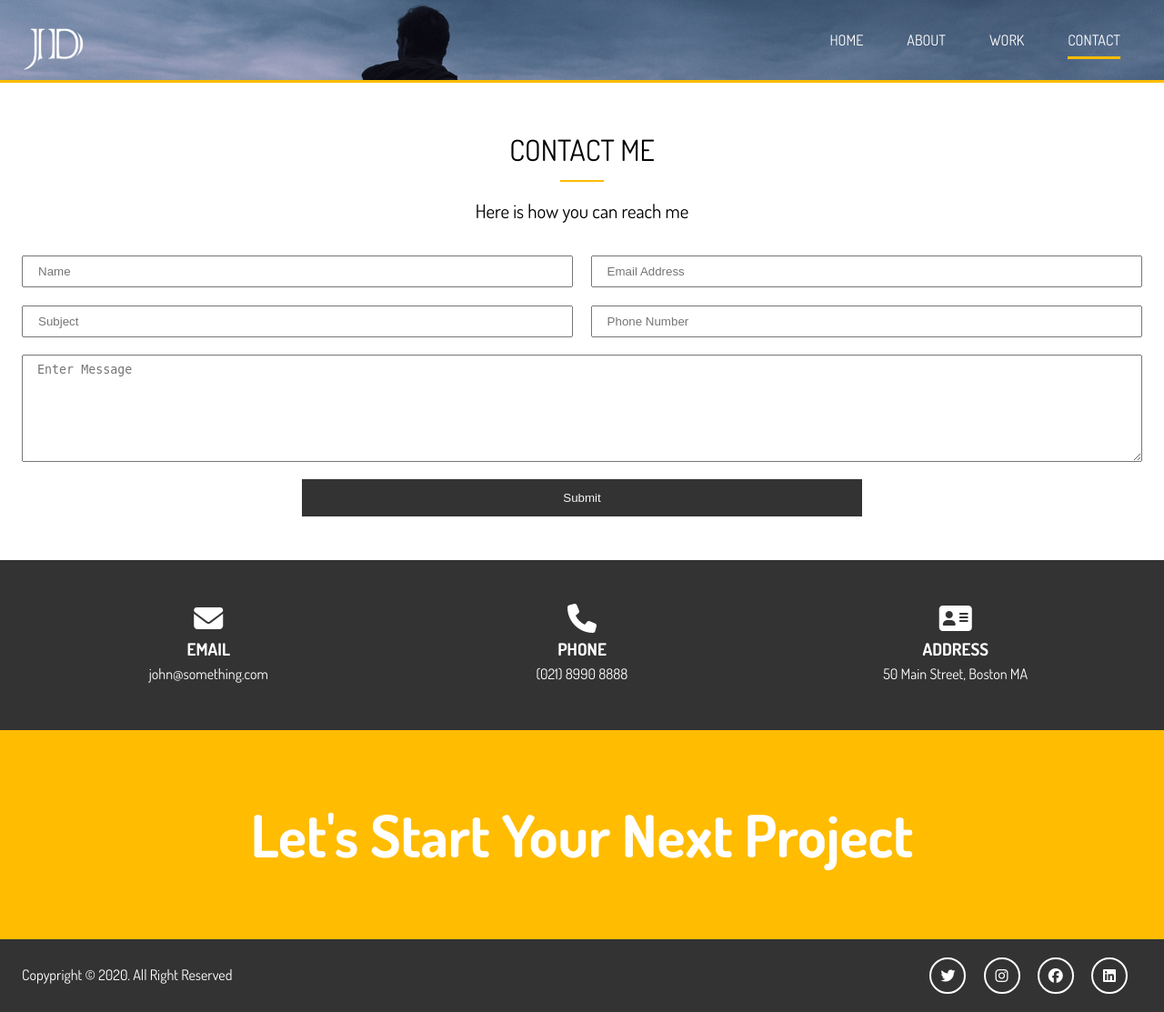
After one commit to winadiw/modern-html-css-course, a PHP site: page /dist/contact.html in a window 1280 px wide. The commit adds this page. Shown: the whole page at 91% size. Run offline with PHP 8.4, Linux system fonts and the light colour scheme; some libraries are stand-ins or nearby versions.

Commit message:
#126 - contact page done

```diff
--- /dev/null
+++ b/portfolio_website/dist/contact.html
@@ -0,0 +1,115 @@
+<!DOCTYPE html>
+<html lang="en">
+  <head>
+    <meta charset="UTF-8" />
+    <meta name="viewport" content="width=device-width, initial-scale=1.0" />
+    <link
+      href="https://fonts.googleapis.com/css2?family=Dosis:wght@400;700&display=swap"
+      rel="stylesheet"
+    />
+    <link rel="stylesheet" href="css/main.css" />
+    <title>Contact</title>
+  </head>
+  <body>
+    <!-- Header -->
+    <header id="header-inner">
+      <div class="container">
+        <nav id="main-nav">
+          <img src="img/logo.png" id="logo" alt="Logo" />
+          <ul>
+            <li><a href="index.html">Home</a></li>
+            <li><a href="about.html">About</a></li>
+            <li><a href="work.html">Work</a></li>
+            <li><a href="contact.html" class="current">Contact</a></li>
+          </ul>
+        </nav>
+      </div>
+    </header>
+
+    <!-- Section A: Contact Form -->
+    <section id="contact-a" class="text-center py-3">
+      <div class="container">
+        <h2 class="section-title">Contact Me</h2>
+        <div class="bottom-line"></div>
+        <p class="lead">Here is how you can reach me</p>
+        <form>
+          <div class="text-fields">
+            <input
+              type="text"
+              class="text-input name-input"
+              placeholder="Name"
+            />
+            <input
+              type="text"
+              class="text-input subject-input"
+              placeholder="Subject"
+            />
+            <input
+              type="email"
+              class="text-input email-input"
+              placeholder="Email Address"
+            />
+            <input
+              type="tel"
+              class="text-input phone-input"
+              placeholder="Phone Number"
+            />
+            <textarea
+              class="text-input message-input"
+              placeholder="Enter Message"
+            ></textarea>
+          </div>
+          <button class="btn-dark" type="submit">Submit</button>
+        </form>
+      </div>
+    </section>
+
+    <!-- Section B: Contact Info -->
+    <section id="contact-b" class="py-3 bg-dark">
+      <div class="container">
+        <div class="contact-info">
+          <div>
+            <i class="fas fa-envelope fa-2x"></i>
+            <h3>Email</h3>
+            <p>john@something.com</p>
+          </div>
+          <div>
+            <i class="fas fa-phone fa-2x"></i>
+            <h3>Phone</h3>
+            <p>(021) 8990 8888</p>
+          </div>
+          <div>
+            <i class="fas fa-address-card fa-2x"></i>
+            <h3>Address</h3>
+            <p>50 Main Street, Boston MA</p>
+          </div>
+        </div>
+      </div>
+    </section>
+
+    <!-- Section C: Tagline -->
+    <section id="contact-c" class="bg-main py-4">
+      <div class="container">
+        <h1>Let's Start Your Next Project</h1>
+      </div>
+    </section>
+
+    <!-- Footer -->
+    <footer id="main-footer">
+      <div class="footer-content container">
+        <p>Copypright &copy; 2020. All Right Reserved</p>
+        <div class="social">
+          <i class="fab fa-twitter"></i>
+          <i class="fab fa-instagram"></i>
+          <i class="fab fa-facebook"></i>
+          <i class="fab fa-linkedin"></i>
+        </div>
+      </div>
+    </footer>
+
+    <script
+      src="https://kit.fontawesome.com/c376bcfedf.js"
+      crossorigin="anonymous"
+    ></script>
+  </body>
+</html>
--- a/portfolio_website/dist/css/main.css
+++ b/portfolio_website/dist/css/main.css
@@ -357,6 +357,37 @@ input[class^="btn-"] {
     border-radius: 50%;
     margin-right: 0.5rem; }
 
+#contact-a .text-fields {
+  display: grid;
+  grid-template-areas: "name email" "subject phone" "message message";
+  gap: 1.2rem;
+  margin-bottom: 1.2rem; }
+  #contact-a .text-fields .name-input {
+    grid-area: name; }
+  #contact-a .text-fields .subject-input {
+    grid-area: subject; }
+  #contact-a .text-fields .email-input {
+    grid-area: email; }
+  #contact-a .text-fields .phone-input {
+    grid-area: phone; }
+  #contact-a .text-fields .message-input {
+    grid-area: message;
+    height: 100px; }
+  #contact-a .text-fields .text-input {
+    padding: 0.5rem 1rem; }
+
+#contact-a button[type="submit"] {
+  width: 50%; }
+
+#contact-b .contact-info {
+  display: grid;
+  grid-template-columns: repeat(3, 1fr);
+  text-align: center; }
+
+#contact-c h1 {
+  text-align: center;
+  font-size: 4rem; }
+
 #main-footer {
   background: #333;
   color: #fff;
--- a/portfolio_website/scss/main.scss
+++ b/portfolio_website/scss/main.scss
@@ -269,6 +269,61 @@
   }
 }
 
+// Contact
+#contact {
+  &-a {
+    .text-fields {
+      display: grid;
+      grid-template-areas:
+        "name email"
+        "subject phone"
+        "message message";
+      gap: 1.2rem;
+      margin-bottom: 1.2rem;
+      // Grid Areas
+      .name-input {
+        grid-area: name;
+      }
+      .subject-input {
+        grid-area: subject;
+      }
+      .email-input {
+        grid-area: email;
+      }
+      .phone-input {
+        grid-area: phone;
+      }
+      .message-input {
+        grid-area: message;
+        height: 100px;
+      }
+
+      .text-input {
+        padding: 0.5rem 1rem;
+      }
+    }
+
+    button[type="submit"] {
+      width: 50%;
+    }
+  }
+
+  &-b {
+    .contact-info {
+      display: grid;
+      grid-template-columns: repeat(3, 1fr);
+      text-align: center;
+    }
+  }
+
+  &-c {
+    h1 {
+      text-align: center;
+      font-size: 4rem;
+    }
+  }
+}
+
 // Footer
 #main-footer {
   background: $dark-color;
```
